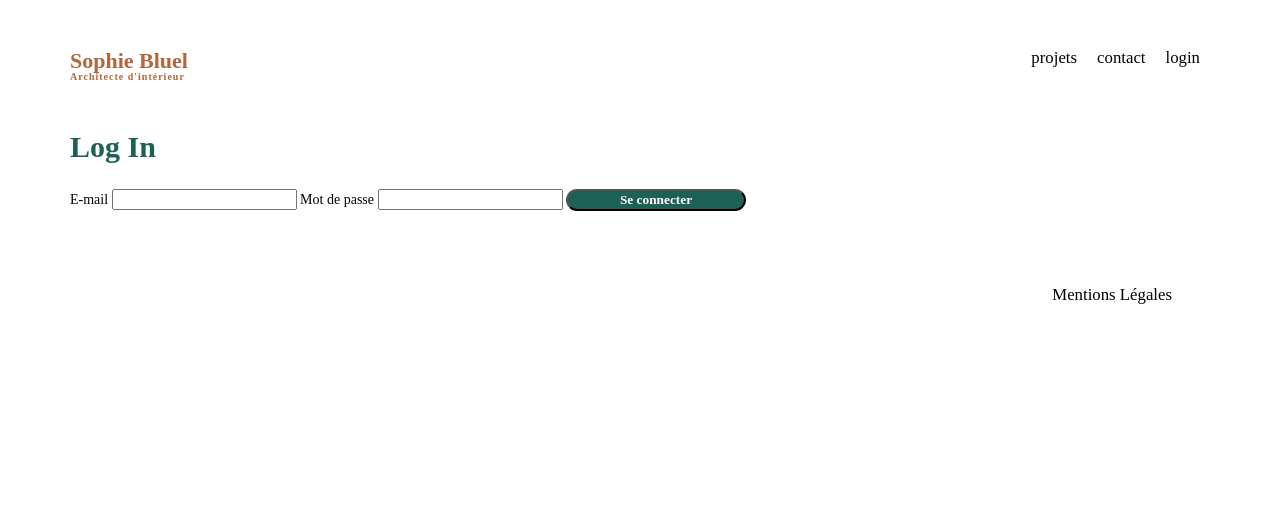
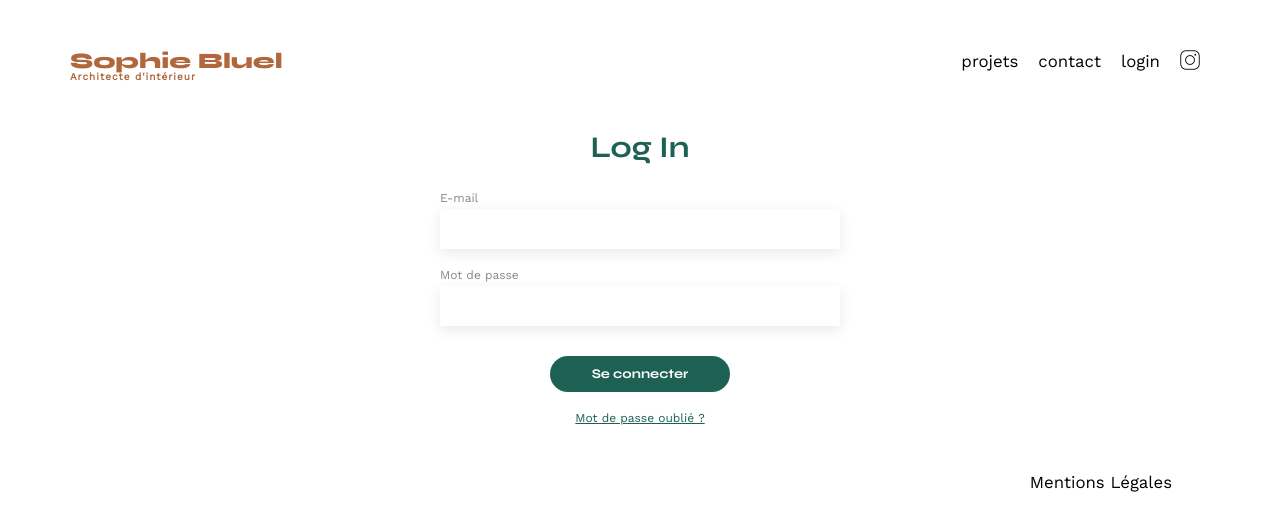
Before and after one commit to Loic-87/Mon-projet-Sophie-Bluel, a plain HTML site: page FrontEnd/login.html in a window 1280 px wide. Drawn offline with nearby package versions, Linux system fonts and the light colour scheme.

Commit message:
modicfications du css et ajouts en js+css

```diff
--- a/FrontEnd/assets/style.css
+++ b/FrontEnd/assets/style.css
@@ -495,3 +495,89 @@ footer nav ul {
   font-weight: 700;
   width: 180px;
 }
+
+/* Page login - centrage du formulaire */
+#login {
+  width: 400px;
+  margin: 50px auto;
+  text-align: center;
+}
+
+/* Titre de la page login */
+#login h2 {
+  margin-bottom: 30px;
+}
+
+/* Formulaire en colonne */
+#login-form {
+  display: flex;
+  flex-direction: column;
+  text-align: left;
+}
+
+/* Labels du formulaire */
+#login-form label {
+  margin-bottom: 5px;
+  font-size: 12px;
+  color: #888;
+}
+
+/* Champs email et mot de passe */
+#login-form input[type="email"],
+#login-form input[type="password"] {
+  height: 40px;
+  border: none;
+  box-shadow: 0px 4px 14px rgba(0, 0, 0, 0.09);
+  margin-bottom: 20px;
+  padding: 0 10px;
+}
+
+/* Bouton Se connecter */
+#login-form input[type="submit"] {
+  background-color: #1d6154;
+  color: white;
+  border: none;
+  border-radius: 50px;
+  padding: 10px 30px;
+  cursor: pointer;
+  font-family: "Syne";
+  font-weight: 700;
+  width: 180px;
+  margin: 10px auto;
+}
+
+/* Liens de navigation */
+nav a {
+  text-decoration: none;
+  color: inherit;
+}
+
+/* Lien login dans le header */
+#login-nav a {
+  text-decoration: none;
+  color: inherit;
+}
+
+/* Lien mot de passe oublié */
+#forgot-password {
+  text-align: center;
+  margin-top: 10px;
+  color: #1d6154;
+  font-size: 12px;
+  text-decoration: underline;
+}
+
+/* Logo Instagram dans le header du login */
+header nav img {
+  width: 20px;
+  height: 20px;
+}
+
+/* Prévisualisation de l'image */
+#preview-image {
+  width: 100%;
+  height: 200px;
+  object-fit: cover;
+  border-radius: 5px;
+  margin-bottom: 10px;
+}
--- a/FrontEnd/login.html
+++ b/FrontEnd/login.html
@@ -5,7 +5,12 @@
     <meta charset="UTF-8">
     <title>Sophie Bluel - Login</title>
     <meta name="viewport" content="width=device-width, initial-scale=1.0">
+    <link rel="preconnect" href="https://fonts.googleapis.com">
+    <link rel="preconnect" href="https://fonts.gstatic.com" crossorigin>
+    <link href="https://fonts.googleapis.com/css2?family=Syne:wght@700;800&family=Work+Sans&display=swap"
+        rel="stylesheet">
     <link rel="stylesheet" href="./assets/style.css">
+    <link rel="stylesheet" href="https://cdnjs.cloudflare.com/ajax/libs/font-awesome/6.4.0/css/all.min.css">
 </head>
 
 <body>
@@ -16,6 +21,7 @@
                 <li>projets</li>
                 <li>contact</li>
                 <li>login</li>
+                <li><img src="./assets/icons/instagram.png" alt="Instagram"></li>
             </ul>
         </nav>
     </header>
@@ -28,6 +34,7 @@
                 <label for="password">Mot de passe</label>
                 <input type="password" id="password" name="password" required>
                 <input type="submit" value="Se connecter">
+                <a href="#" id="forgot-password">Mot de passe oublié ?</a>
             </form>
         </section>
     </main>
```
Also changed, not shown: FrontEnd/assets/script.js (+9 -1 lines), FrontEnd/index.html (+3 -3 lines), Backend/images/ma.voiture1777738328790.jpg (added), 1 other file.
